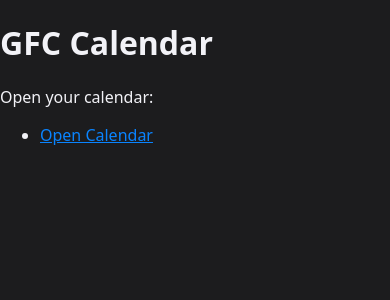
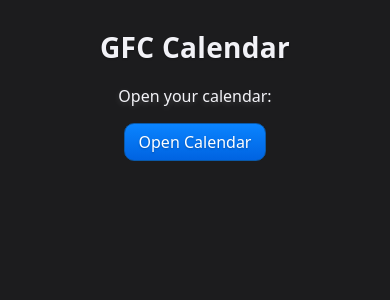
Before and after one commit to Killswit3h/my-calendar, a Next.js app: page / in a window 390 px wide. Shown: the top 300 px of the page. Built offline with nearby package versions, Linux system fonts and the light colour scheme.

Commit message:
feat: apply glass design and responsive tweaks

```diff
--- a/src/app/globals.css
+++ b/src/app/globals.css
@@ -45,9 +45,16 @@ body {
     Ubuntu, Cantarell, "Helvetica Neue", Arial, "Noto Sans",
     "Apple Color Emoji", "Segoe UI Emoji", "Segoe UI Symbol",
     "Noto Color Emoji", sans-serif;
+  overflow-x: hidden;
+  -webkit-font-smoothing: antialiased;
+  text-shadow: 0 1px 2px rgba(0, 0, 0, 0.25);
 }
 
 a { color: var(--primary); text-decoration: none; }
+
+.glass-text {
+  text-shadow: 0 2px 6px rgba(255, 255, 255, 0.18);
+}
 
 /* ---- App chrome ---- */
 .cal-shell {
@@ -83,12 +90,17 @@ a { color: var(--primary); text-decoration: none; }
   background: linear-gradient(180deg, var(--card), var(--card-2));
   color: var(--fg);
   cursor: pointer;
-  transition: transform .02s ease, filter .15s ease, border-color .15s ease;
+  backdrop-filter: blur(10px) saturate(180%);
+  transition: transform .2s ease, box-shadow .25s ease, background .25s ease, border-color .15s ease;
 }
 
-.btn:hover { filter: brightness(1.06); }
+.btn:hover {
+  transform: translateY(-2px);
+  box-shadow: 0 6px 12px rgba(0, 0, 0, 0.4);
+  background: linear-gradient(180deg, var(--card-2), var(--card));
+}
 .btn:focus-visible { outline: none; box-shadow: var(--ring); }
-.btn:active { transform: translateY(1px); }
+.btn:active { transform: translateY(0); }
 
 .btn.icon {
   width: 36px;
@@ -100,6 +112,12 @@ a { color: var(--primary); text-decoration: none; }
   background: linear-gradient(180deg, var(--primary), var(--primary-600));
   border-color: color-mix(in srgb, var(--primary) 65%, #0a0a0a);
   color: white;
+}
+
+.btn.primary:hover,
+.btn.danger:hover {
+  transform: translateY(-2px);
+  box-shadow: 0 6px 12px rgba(0, 0, 0, 0.45);
 }
 
 .btn.danger {
@@ -122,6 +140,7 @@ a { color: var(--primary); text-decoration: none; }
   border-radius: 14px;
   box-shadow: 0 10px 30px rgba(0,0,0,.35);
   overflow: hidden;
+  backdrop-filter: blur(20px) saturate(180%);
 }
 
 /* ---- FullCalendar tweaks ---- */
--- a/src/app/page.tsx
+++ b/src/app/page.tsx
@@ -2,16 +2,12 @@
 
 export default function Home() {
   return (
-    <main className="container mx-auto p-4">
-      <h1 className="text-2xl font-semibold">GFC Calendar</h1>
-      <p className="text-sm text-gray-600">Open your calendar:</p>
-      <ul className="list-disc pl-5 mt-2">
-        <li>
-          <a className="text-blue-600 underline" href="/calendar/cme9wqhpe0000ht8sr5o3a6wf">
-            Open Calendar
-          </a>
-        </li>
-      </ul>
+    <main className="cal-shell text-center">
+      <h1 className="page-title">GFC Calendar</h1>
+      <p className="glass-text mt-2">Open your calendar:</p>
+      <div className="mt-4">
+        <a className="btn primary" href="/calendar/cme9wqhpe0000ht8sr5o3a6wf">Open Calendar</a>
+      </div>
     </main>
   );
 }
```
